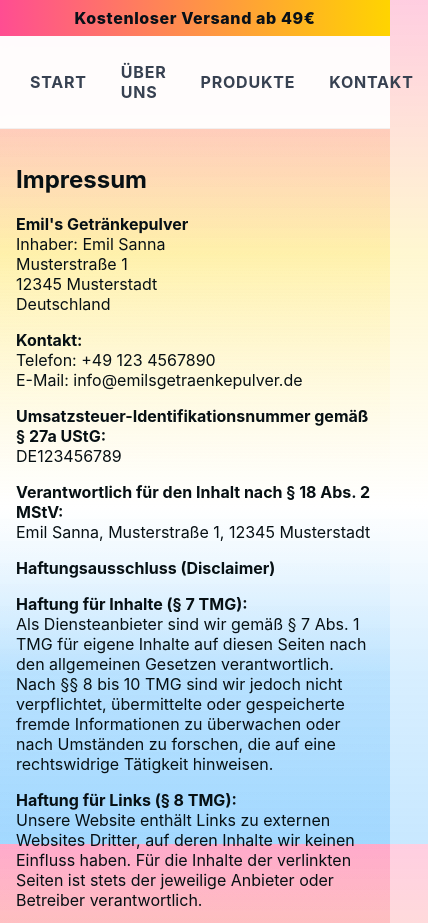
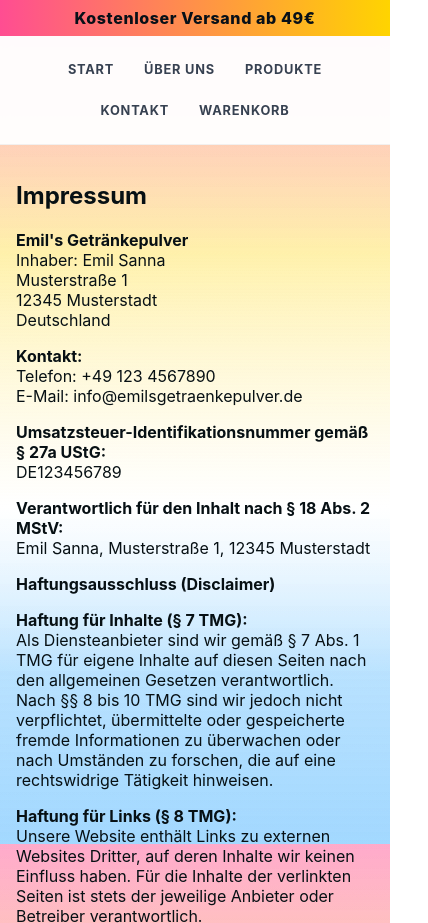
Before and after one commit to emilsan187/fruit-powder, a plain HTML site: page impress.html in a window 390 px wide. Shown: the top 923 px of the page, 428 px wide, since content can reach past the window. Drawn offline with Linux system fonts and the light colour scheme.

Commit message:
styling versucht

```diff
--- a/impress.html
+++ b/impress.html
@@ -80,5 +80,6 @@
         <a class="nav-link" href="impress.html">Impressum</a>
       </div>
     </footer>
+    <script src="js/main.js"></script>
 </body>
 </html>
--- a/styles.css
+++ b/styles.css
@@ -56,7 +56,14 @@ a{color:inherit;text-decoration:none}
 .brand-sub{font-size:0.85rem;color:var(--muted);opacity:0.95}
 
 /* nav */
-.main-nav{display:flex;gap:12px;align-items:center}
+.main-nav{
+  display:flex;
+  gap:12px;
+  align-items:center;
+  flex-wrap: wrap;
+  justify-content: center;
+  width: 100%;
+}
 .nav-link{padding:10px 14px;border-radius:12px;color:var(--muted);font-weight:700;text-transform:uppercase;letter-spacing:0.8px;transition: all 0.18s ease;border-radius:999px}
 .nav-link.active{color:#081018;background: linear-gradient(90deg, rgba(255,212,0,0.15), rgba(255,77,146,0.06));box-shadow:0 6px 18px rgba(255,212,0,0.06)}
 .btn-ghost{border:1px solid rgba(255,255,255,0.04);padding:8px 10px;border-radius:10px;transition: all 0.2s ease;}
@@ -675,6 +682,23 @@ h1{
 
 /* responsive */
 @media (max-width:900px){
+  .header-inner {
+    flex-direction: column;
+    gap: 10px;
+    padding: 12px 0;
+  }
+
+  .main-nav {
+    flex-wrap: wrap;
+    justify-content: center;
+  }
+
+  .nav-link {
+    padding: 8px 12px;
+    font-size: 0.8rem;
+    margin: 2px 0;
+  }
+
   .hero{
     padding: 40px 0;
   }
```
